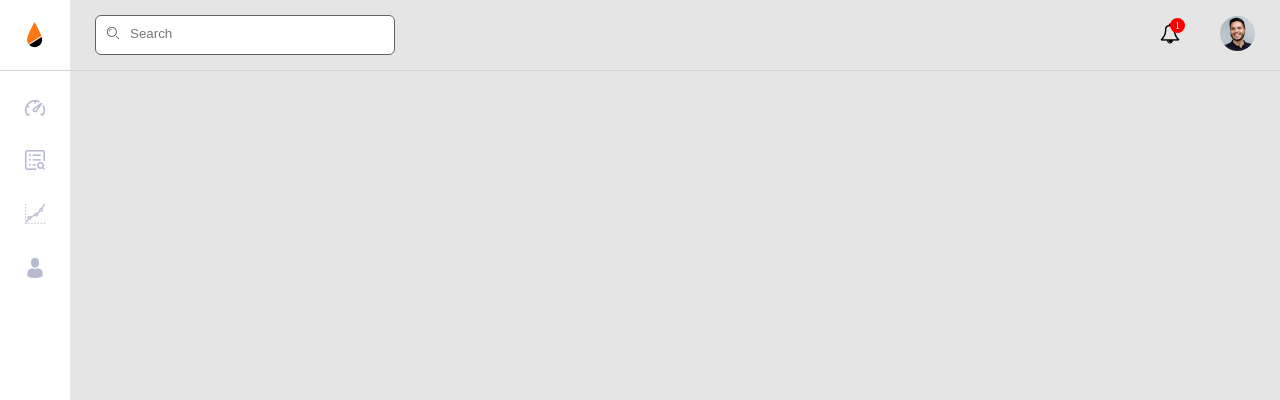
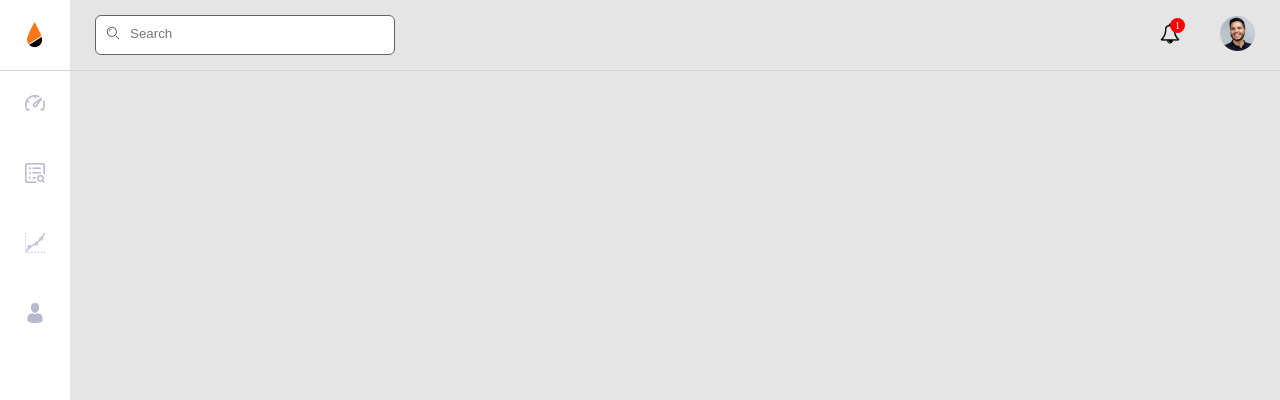
Before and after one commit to Kristina456/Oil-company-dashboard, a React (Create React App) app: page / in a window 1280 px wide. Shown: the top 400 px of the page. Built offline with nearby package versions, Linux system fonts and the light colour scheme.

Commit message:
sidebar icons

```diff
--- a/src/components/header-search-input/SearchInput.scss
+++ b/src/components/header-search-input/SearchInput.scss
@@ -25,3 +25,7 @@
     border: none;
     width: 80%;
 }
+
+.search-container input:focus {
+    outline: none;
+}
--- a/src/layout/sidebar/Sidebar.tsx
+++ b/src/layout/sidebar/Sidebar.tsx
@@ -8,10 +8,21 @@ import sidebarFourth from "../../images/sidebarFourth.png";
 
 export default function Sidebar() {
 
-    return <div className="sidebar-item">
-        <NavLink to="/dashboard"><img src={sidebarFirst} /></NavLink>
-        <NavLink to="/gas-stations"><img src={sidebarSecond} /> </NavLink>
-        <NavLink to="/fuel-type"><img src={sidebarThird} /></NavLink>
-        <NavLink to="/users"><img src={sidebarFourth} /> </NavLink>
-    </div>
+    return <div >
+        <div className="sidebar__item">
+            <div>
+                <NavLink to="/dashboard" activeClassName="active"><img src={sidebarFirst} /></NavLink>
+            </div>
+            <div>
+                <NavLink to="/gas-stations" activeClassName="active"><img src={sidebarSecond} /> </NavLink>
+            </div>
+            <div>
+                <NavLink to="/fuel-type" activeClassName="active"><img src={sidebarThird} /></NavLink>
+            </div>
+            <div>
+                <NavLink to="/users" activeClassName="active"><img src={sidebarFourth} /> </NavLink>
+            </div>
+        </div>
+
+    </div >
 }
--- a/src/layout/sidebar/_sidebar.scss
+++ b/src/layout/sidebar/_sidebar.scss
@@ -1,9 +1,24 @@
-.sidebar-item {
+.sidebar__item {
     display: flex;
     flex-direction: column;
     align-items: center;
 }
 
-.sidebar-item img {
-    margin-top: 30px;
+.sidebar__item div {
+    display: flex;
+    justify-content: center;
+    align-items: center;
+    width: 50px;
+    height: 50px;
+    margin: 10px 0;
 }
+
+.active {
+    background-color: orange;
+    display: flex;
+    justify-content: center;
+    align-items: center;
+    width: 40px;
+    height: 40px;
+    border-radius: 5px;
+}
```
